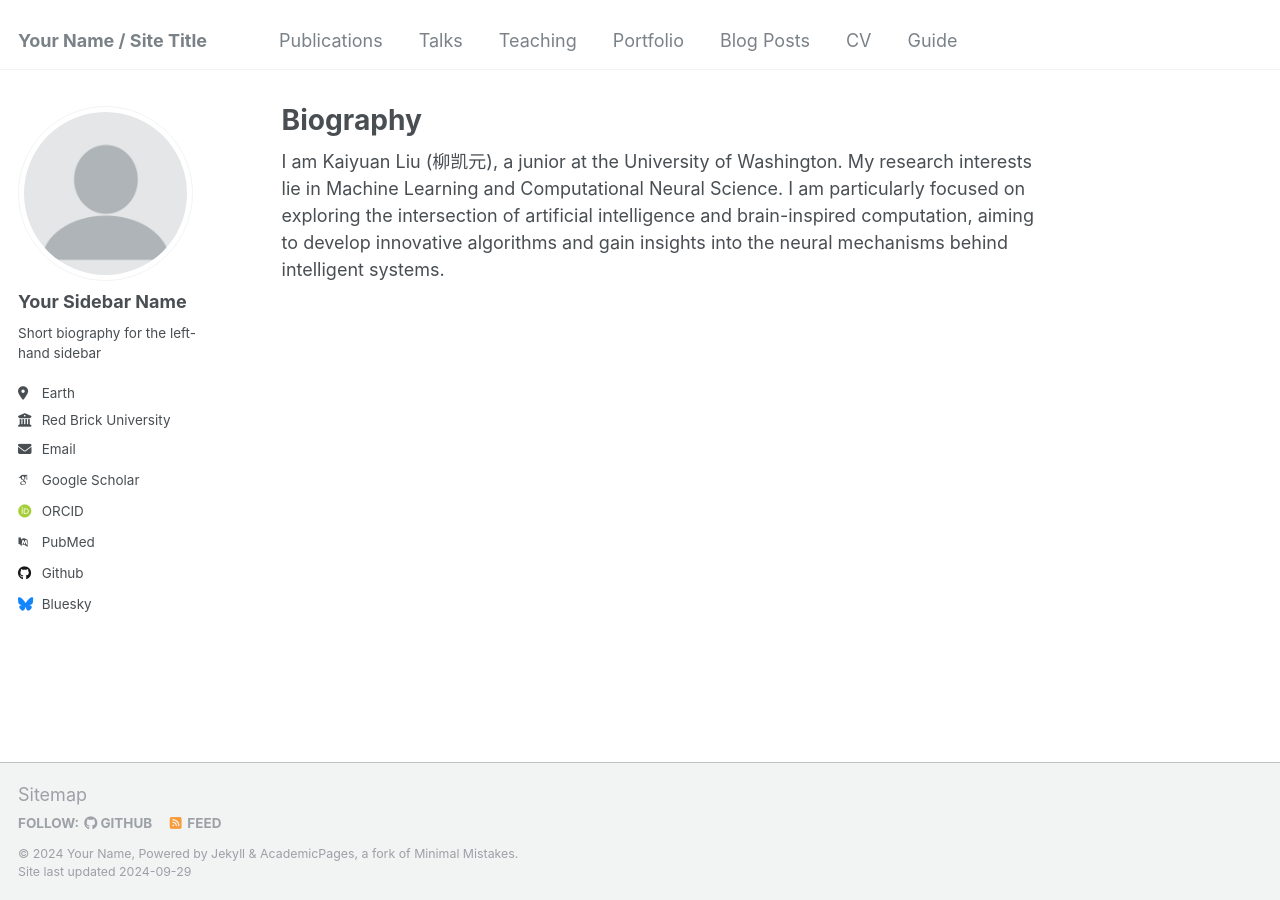
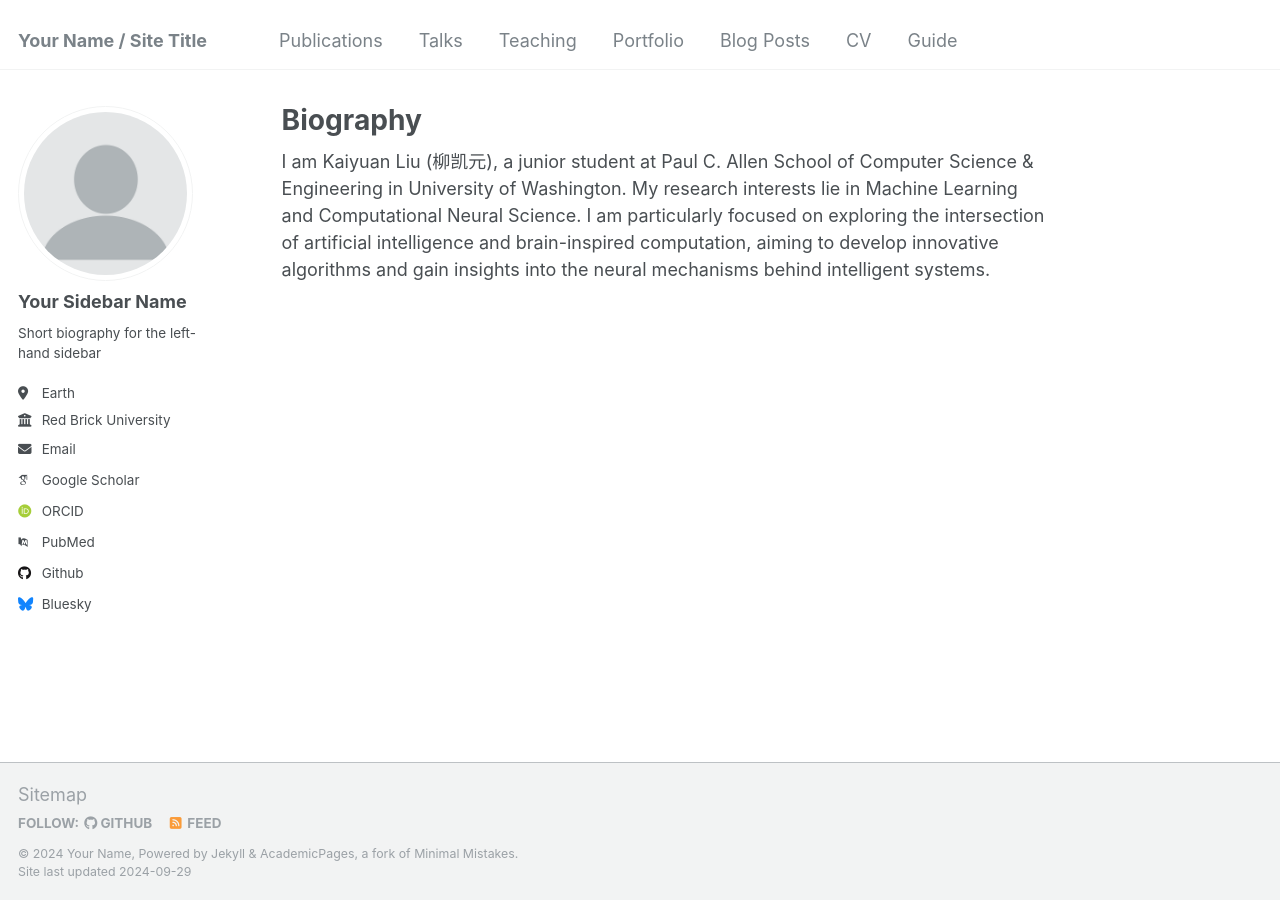
Before and after one commit to KaiyuanLiu04/KaiyuanLiu04.github.io, a Jekyll site: the page built from _pages/about.md, in a window 1280 px wide. Built offline with Jekyll 4.4.1, drawn with Linux system fonts in a browser that asks for light colours; some web fonts are replaced.

Commit message:
Update about.md

```diff
--- a/_pages/about.md
+++ b/_pages/about.md
@@ -7,7 +7,7 @@ redirect_from:
   - /about.html
 ---
 
-I am Kaiyuan Liu (柳凯元), a junior at the University of Washington. My research interests lie in Machine Learning and Computational Neural Science. I am particularly focused on exploring the intersection of artificial intelligence and brain-inspired computation, aiming to develop innovative algorithms and gain insights into the neural mechanisms behind intelligent systems.
+I am Kaiyuan Liu (柳凯元), a junior student at Paul C. Allen School of Computer Science & Engineering in University of Washington. My research interests lie in Machine Learning and Computational Neural Science. I am particularly focused on exploring the intersection of artificial intelligence and brain-inspired computation, aiming to develop innovative algorithms and gain insights into the neural mechanisms behind intelligent systems.
 
 <!--
 This is the front page of a website that is powered by the [Academic Pages template](https://github.com/academicpages/academicpages.github.io) and hosted on GitHub pages. [GitHub pages](https://pages.github.com) is a free service in which websites are built and hosted from code and data stored in a GitHub repository, automatically updating when a new commit is made to the respository. This template was forked from the [Minimal Mistakes Jekyll Theme](https://mmistakes.github.io/minimal-mistakes/) created by Michael Rose, and then extended to support the kinds of content that academics have: publications, talks, teaching, a portfolio, blog posts, and a dynamically-generated CV. You can fork [this repository](https://github.com/academicpages/academicpages.github.io) right now, modify the configuration and markdown files, add your own PDFs and other content, and have your own site for free, with no ads! An older version of this template powers my own personal website at [stuartgeiger.com](http://stuartgeiger.com), which uses [this Github repository](https://github.com/staeiou/staeiou.github.io).
```
